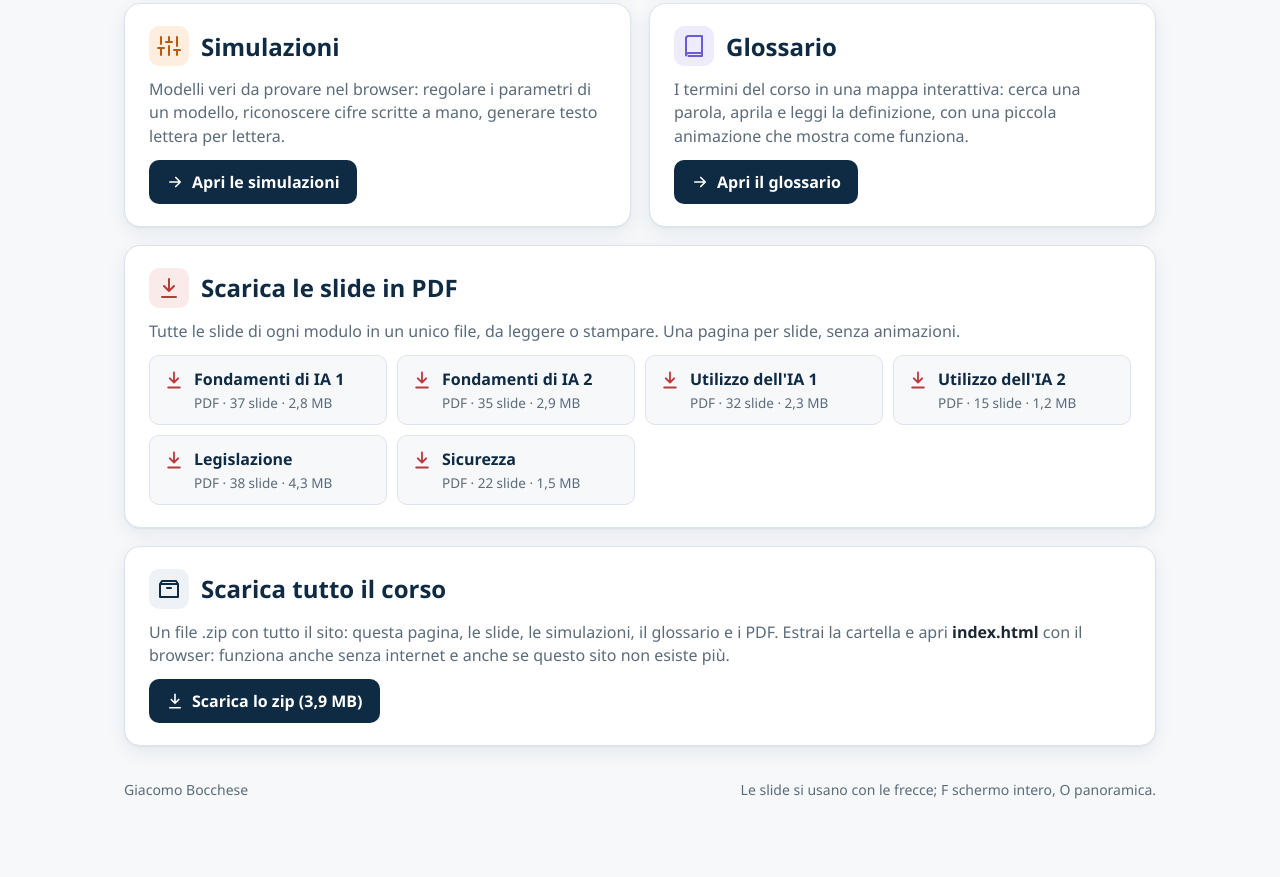
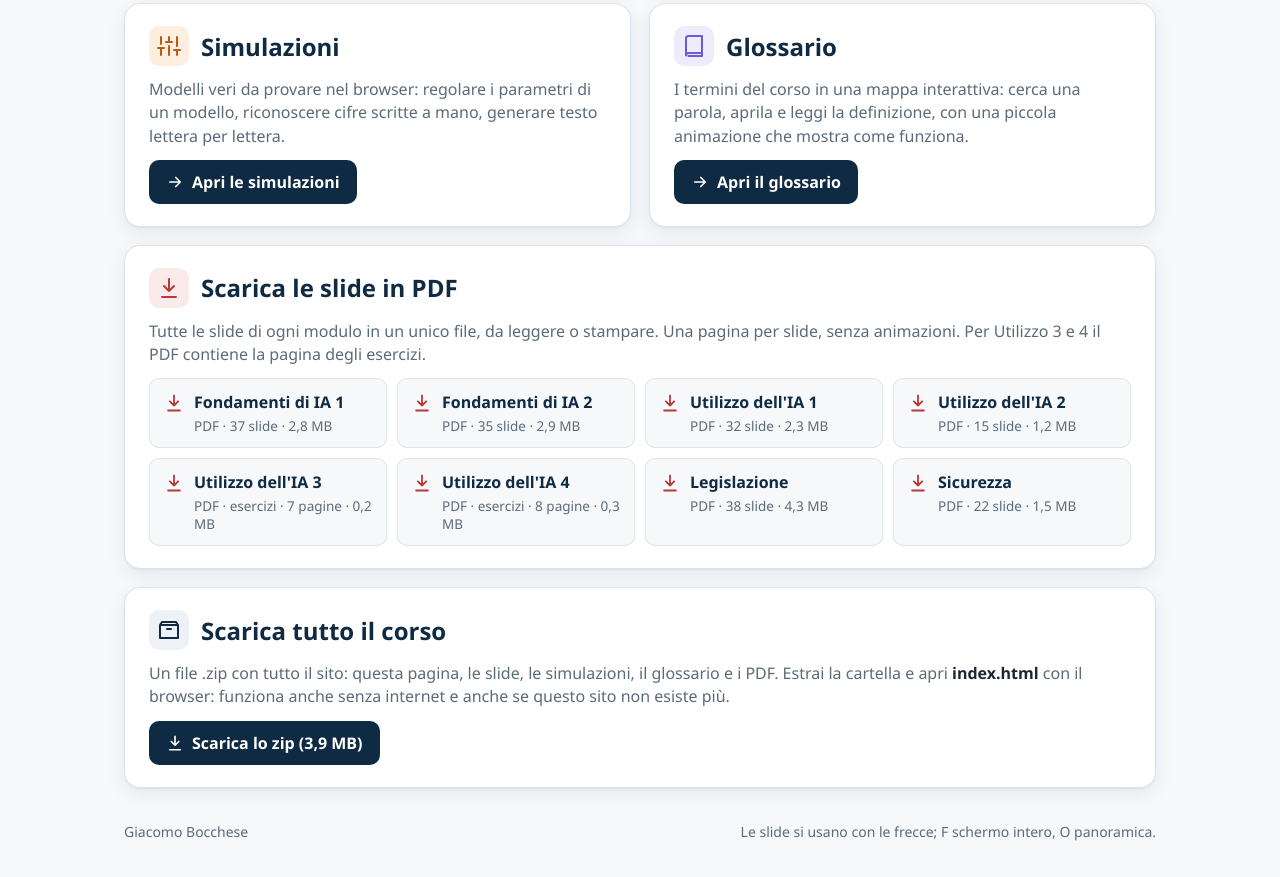
Before and after one commit to BoccheseGiacomo/corso-ai-2026, a plain HTML site: page index.html in a window 1280 px wide. Shown: the part 1407-2284 px from the top of the page. Before the commit the page ends 2246 px from the top, so only its background shows below. Drawn offline with Linux system fonts and the light colour scheme.

Commit message:
Pagina iniziale: PDF degli esercizi di Utilizzo 3 e 4; zip offline aggiornato
Co-Authored-By: Claude Opus 5.5 <noreply@anthropic.com>

```diff
--- a/index.html
+++ b/index.html
@@ -169,12 +169,14 @@
 
     <section class="card wide c-pdf" id="pdf">
       <h2><svg class="ic" viewBox="0 0 24 24"><path d="M12 3v12 M7 10l5 5 5-5 M5 21h14"/></svg>Scarica le slide in PDF</h2>
-      <p>Tutte le slide di ogni modulo in un unico file, da leggere o stampare. Una pagina per slide, senza animazioni.</p>
+      <p>Tutte le slide di ogni modulo in un unico file, da leggere o stampare. Una pagina per slide, senza animazioni. Per Utilizzo 3 e 4 il PDF contiene la pagina degli esercizi.</p>
       <div class="pdf-list">
         <a class="pdf" href="pdf/fondamenti-ia-1.pdf" download><b>Fondamenti di IA 1</b><span>PDF · 37 slide · 2,8 MB</span></a>
         <a class="pdf" href="pdf/fondamenti-ia-2.pdf" download><b>Fondamenti di IA 2</b><span>PDF · 35 slide · 2,9 MB</span></a>
         <a class="pdf" href="pdf/utilizzo-ia-1.pdf" download><b>Utilizzo dell'IA 1</b><span>PDF · 32 slide · 2,3 MB</span></a>
         <a class="pdf" href="pdf/utilizzo-ia-2.pdf" download><b>Utilizzo dell'IA 2</b><span>PDF · 15 slide · 1,2 MB</span></a>
+        <a class="pdf" href="pdf/utilizzo-ia-3.pdf" download><b>Utilizzo dell'IA 3</b><span>PDF · esercizi · 7 pagine · 0,2 MB</span></a>
+        <a class="pdf" href="pdf/utilizzo-ia-4.pdf" download><b>Utilizzo dell'IA 4</b><span>PDF · esercizi · 8 pagine · 0,3 MB</span></a>
         <a class="pdf" href="pdf/legislazione.pdf" download><b>Legislazione</b><span>PDF · 38 slide · 4,3 MB</span></a>
         <a class="pdf" href="pdf/sicurezza.pdf" download><b>Sicurezza</b><span>PDF · 22 slide · 1,5 MB</span></a>
       </div>
```
Also changed, not shown: 2 other files.
